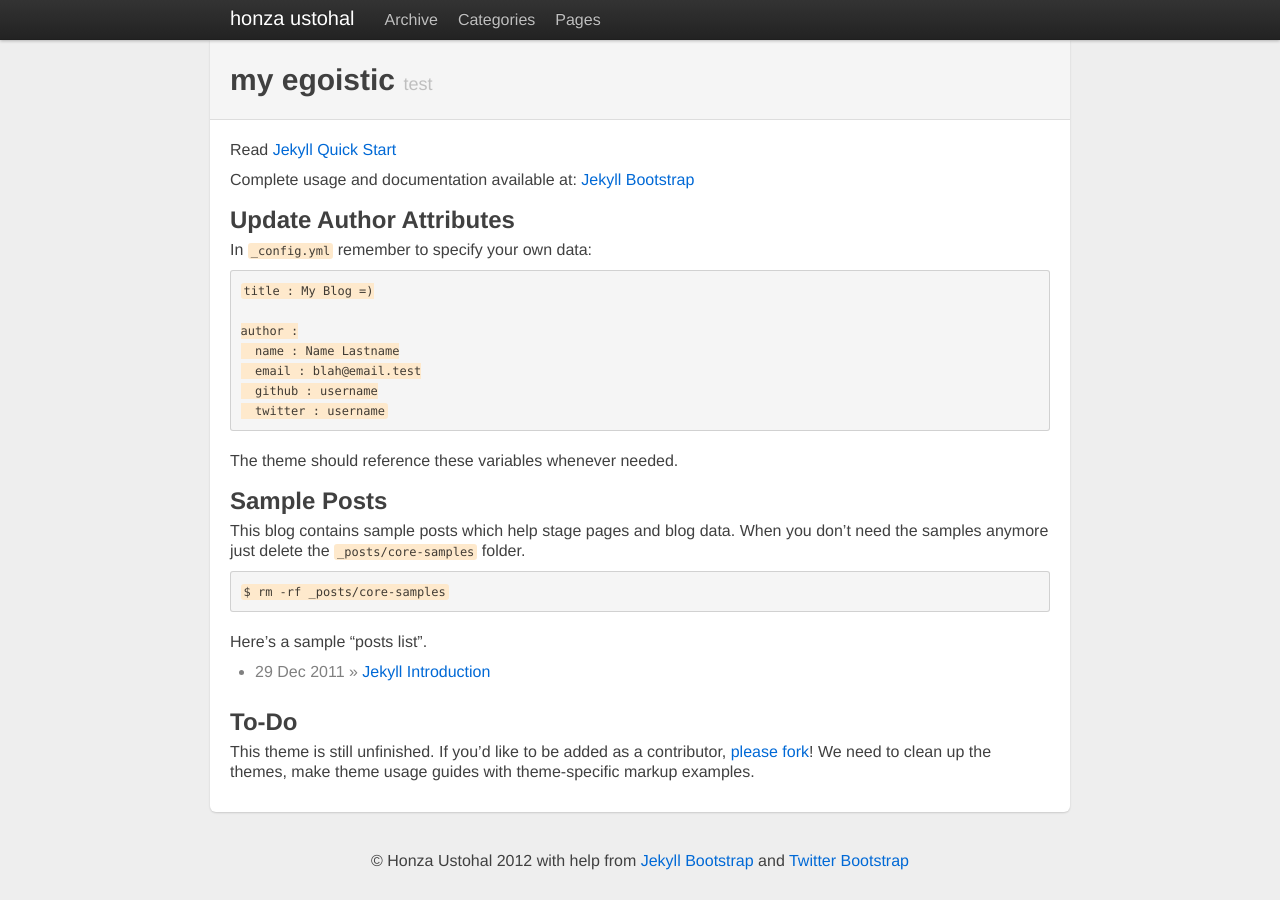
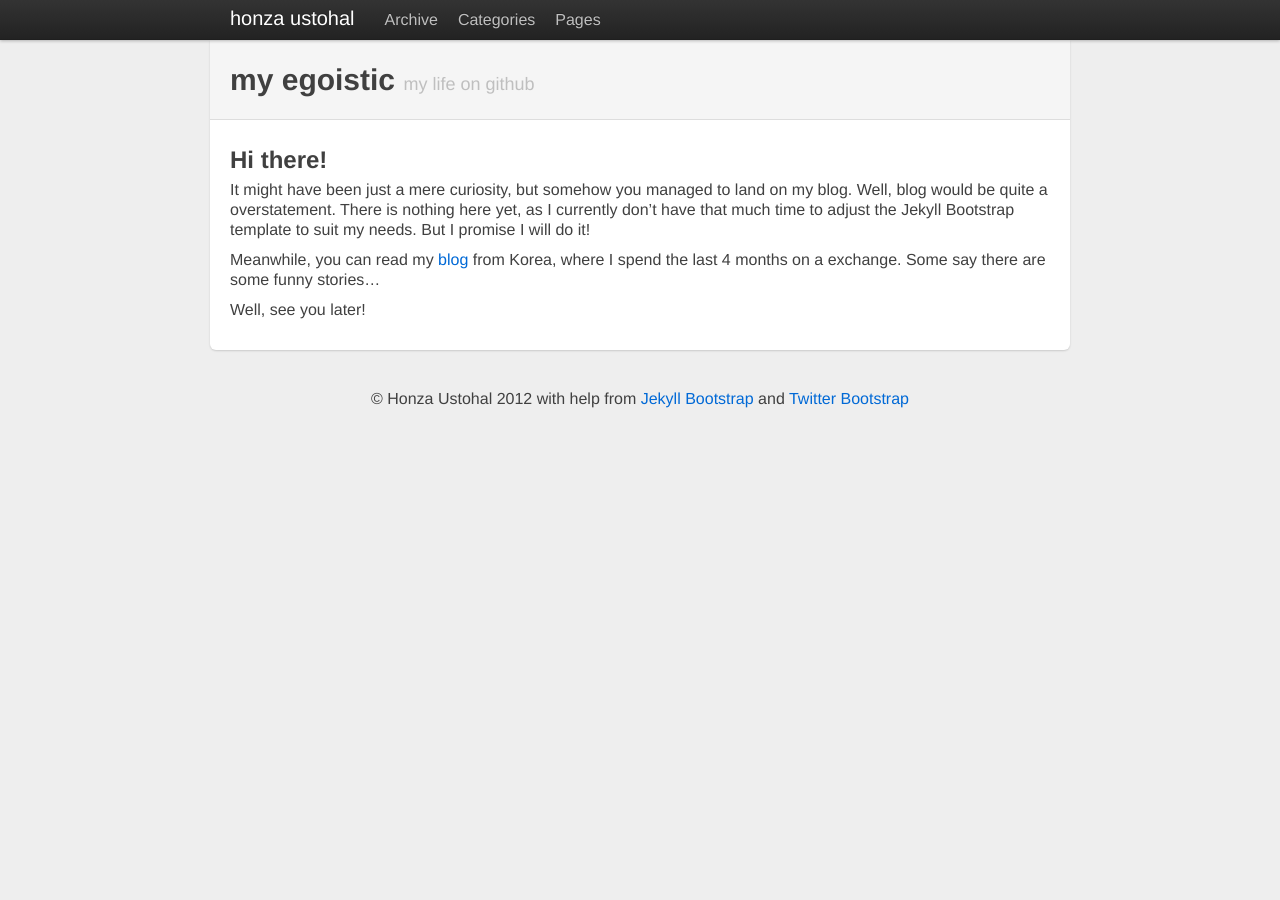
Before and after one commit to sway/sway.github.com, a Jekyll site: the page built from blog/index.md, in a window 1280 px wide. Built offline with Jekyll 4.4.1, drawn with Linux system fonts in a browser that asks for light colours.

Commit message:
Blog intro page

```diff
--- a/blog/index.md
+++ b/blog/index.md
@@ -1,44 +1,15 @@
 ---
 layout: page
 title: my egoistic
-tagline: test
+tagline: my life on github
 
 ---
 
-Read [Jekyll Quick Start](http://jekyllbootstrap.com/usage/jekyll-quick-start.html)
 
-Complete usage and documentation available at: [Jekyll Bootstrap](http://jekyllbootstrap.com)
+## Hi there!
 
-## Update Author Attributes
+It might have been just a mere curiosity, but somehow you managed to land on my blog. Well, blog would be quite a overstatement. There is nothing here yet, as I currently don't have that much time to adjust the Jekyll Bootstrap template to suit my needs. But I promise I will do it!
 
-In `_config.yml` remember to specify your own data:
+Meanwhile, you can read my [blog](http://soulexchange.wordpress.com) from Korea, where I spend the last 4 months on a exchange. Some say there are some funny stories...
 
-    title : My Blog =)
-
-    author :
-      name : Name Lastname
-      email : blah@email.test
-      github : username
-      twitter : username
-
-The theme should reference these variables whenever needed.
-
-## Sample Posts
-
-This blog contains sample posts which help stage pages and blog data.
-When you don't need the samples anymore just delete the `_posts/core-samples` folder.
-
-    $ rm -rf _posts/core-samples
-
-Here's a sample "posts list".
-
-<ul class="posts">
-  {% for post in site.posts %}
-    <li><span>{{ post.date | date_to_string }}</span> &raquo; <a href="{{ post.url }}">{{ post.title }}</a></li>
-  {% endfor %}
-</ul>
-
-## To-Do
-
-This theme is still unfinished. If you'd like to be added as a contributor, [please fork](http://github.com/plusjade/jekyll-bootstrap)!
-We need to clean up the themes, make theme usage guides with theme-specific markup examples.
+Well, see you later!
```
